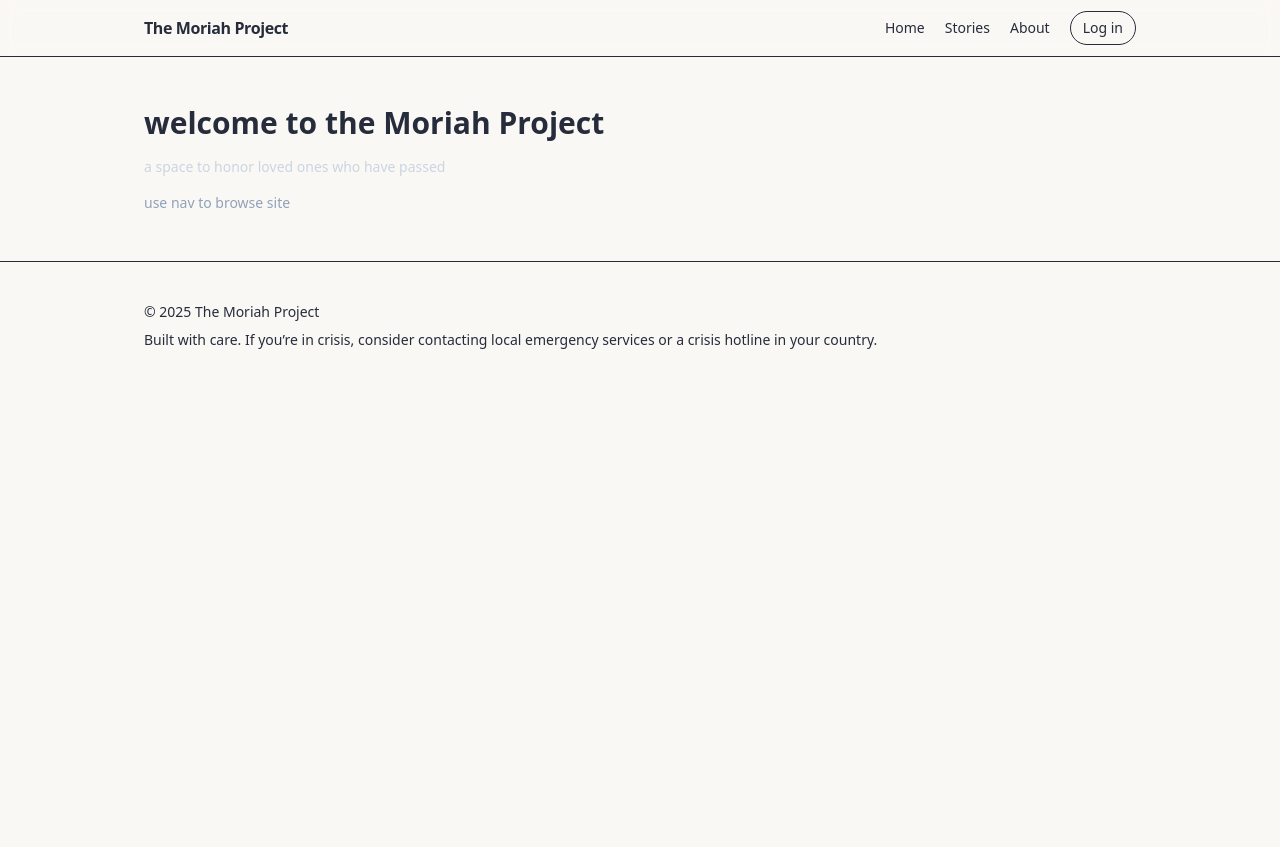
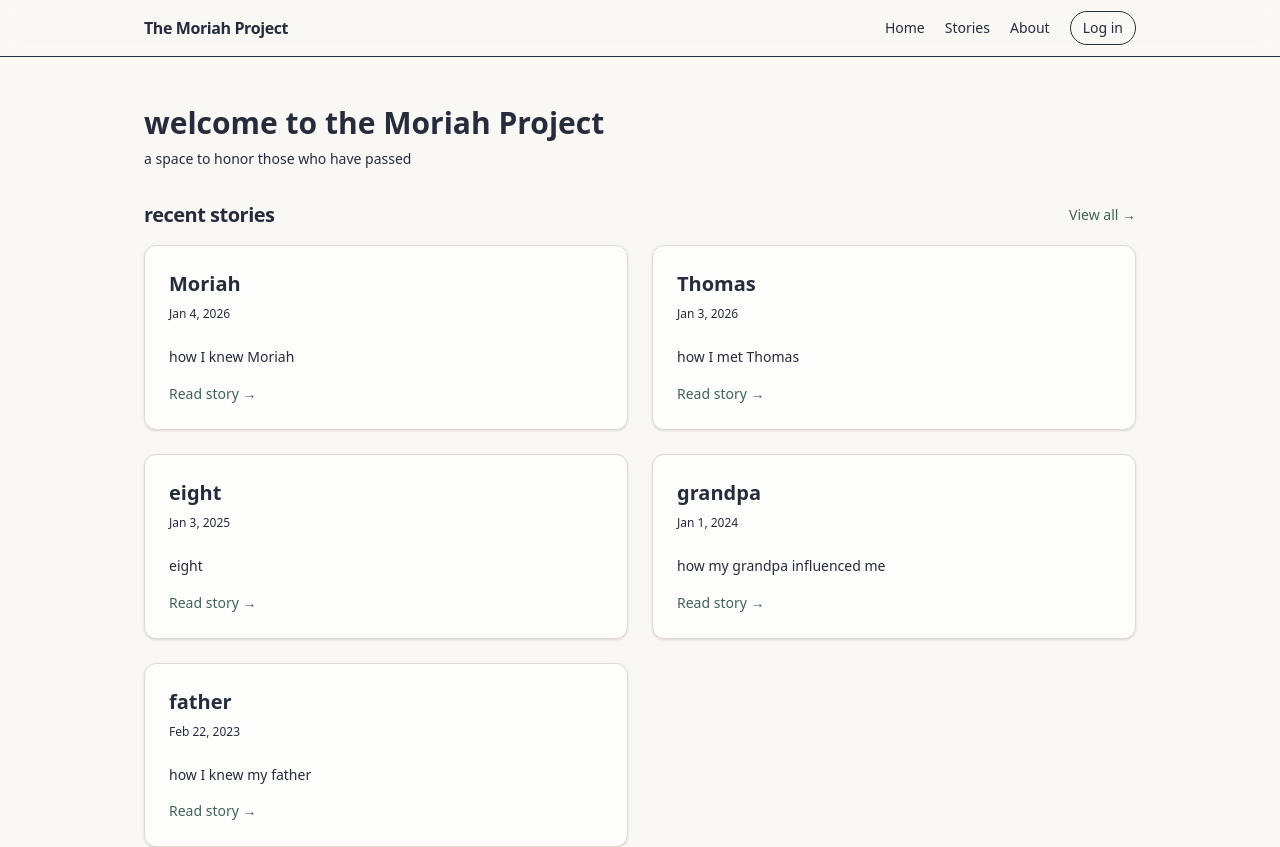
Before and after one commit to gojoego/moriah_project_v2, a Next.js app in the folder frontend/: page / in a window 1280 px wide. Shown: the top 847 px of the page. Before the commit the page ends 800 px from the top, so only its background shows below. Built offline with nearby package versions, Linux system fonts and the light colour scheme.

Commit message:
previews on homepage

```diff
--- a/frontend/src/app/page.tsx
+++ b/frontend/src/app/page.tsx
@@ -1,15 +1,33 @@
+import Link from "next/link";
+import { PostList } from "@/components/posts/PostList";
+import { mockPosts } from "@/lib/mockPosts";
+
 export default function HomePage() {
+    const topPosts = [...mockPosts]
+        .sort((a, b) => new Date(b.createdAt).getTime() - new Date(a.createdAt).getTime())
+        .slice(0, 5);
+
     return (
-        <section className="space-y-4">
-            <h1 className="text-3xl font-semibold">
-                welcome to the Moriah Project
-            </h1>
-            <p className="text-slate-300 text-sm">
-                a space to honor loved ones who have passed
-            </p>
-            <p className="text-slate-400 text-sm">
-                use nav to browse site
-            </p>
-        </section>
+        <main className="space-y-8">
+            <header className="space-y-2">
+                <h1 className="text-3xl font-semibold">
+                    welcome to the Moriah Project
+                </h1>
+                <p className="text-muted-foreground text-sm">
+                    a space to honor those who have passed
+                </p>
+            </header>
+            <section>
+                <div className="flex items-center justify-between mb-4">
+                    <h2 className="text-xl font-semibold tracking-tight">
+                        recent stories
+                    </h2>
+                    <Link href="/posts" className="moriah-link text-sm">
+                        View all →
+                    </Link>
+                </div>
+                <PostList posts={topPosts}/>
+            </section>
+        </main>
     );
 }
--- /dev/null
+++ b/frontend/src/lib/mockPosts.ts
@@ -0,0 +1,60 @@
+import type { Post } from "@/types/post";
+
+export const mockPosts: Post[] = [
+    {
+        id: "1",
+        deceasedName: "Moriah",
+        background: "how I knew Moriah",
+        content: "how we lost Moriah to suicide",
+        createdAt: "2026-01-04",
+    },
+    {
+        id: "2",
+        deceasedName: "Thomas",
+        background: "how I met Thomas",
+        content: "how Thomas was taken from us",
+        createdAt: "2026-01-03",
+    },
+    {
+        id: "3",
+        deceasedName: "Danny",
+        background: "how I met Danny",
+        content: "how Danny was taken from us",
+        createdAt: "2021-01-09",
+    },
+    {
+        id: "4",
+        deceasedName: "uncle",
+        background: "how my uncle influenced me",
+        content: "how my uncle was taken from us",
+        createdAt: "2022-03-11",
+    },
+    {
+        id: "5",
+        deceasedName: "father",
+        background: "how I knew my father",
+        content: "how father was taken from us",
+        createdAt: "2023-02-22",
+    },
+    {
+        id: "6",
+        deceasedName: "auntie",
+        background: "how I knew my auntie",
+        content: "how my auntie was taken from us",
+        createdAt: "2022-01-03",
+    },
+    {
+        id: "7",
+        deceasedName: "grandpa",
+        background: "how my grandpa influenced me",
+        content: "how my grandpa was taken from us",
+        createdAt: "2024-01-01",
+    },
+    {
+        id: "8",
+        deceasedName: "eight",
+        background: "eight",
+        content: "eight",
+        createdAt: "2025-01-03",
+    },
+]
```
